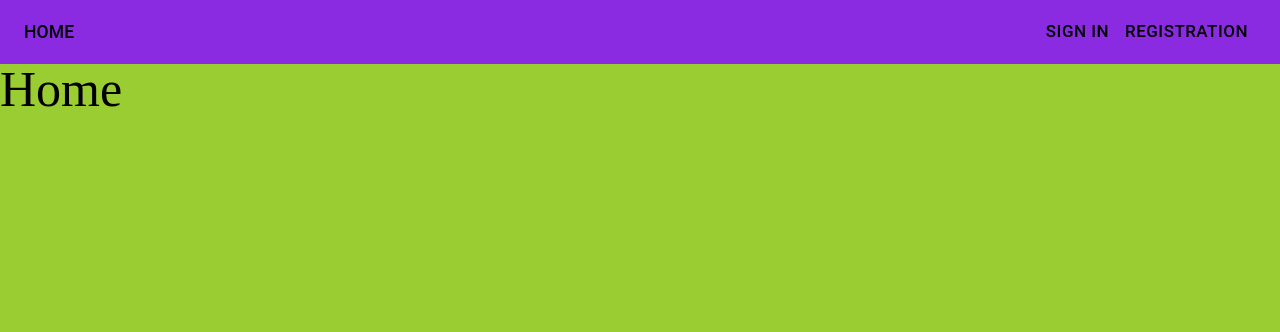
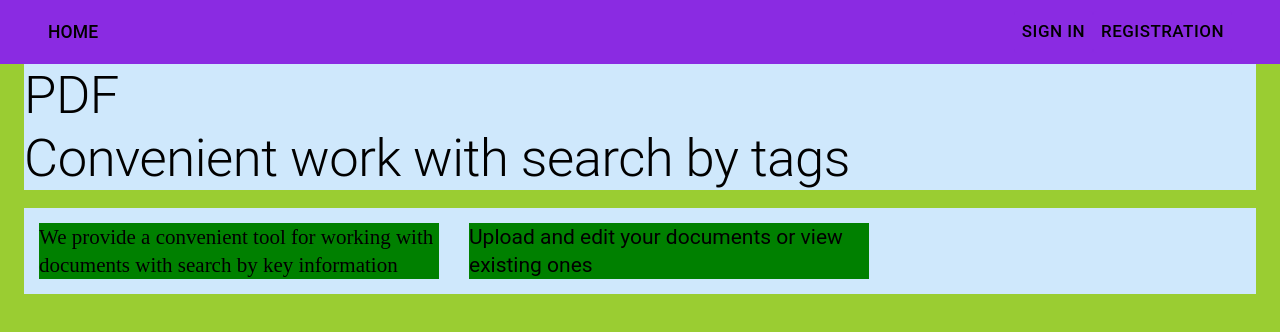
Before and after one commit to aamaksimenko/test_project, a React (Create React App) app: page / in a window 1280 px wide. Shown: the top 332 px of the page. Built offline with nearby package versions, Linux system fonts and the light colour scheme.

Commit message:
homepage initial wireframe

```diff
--- a/src/components/Header/Header.jsx
+++ b/src/components/Header/Header.jsx
@@ -11,6 +11,7 @@ import Box from '@mui/material/Box';
 import Toolbar from '@mui/material/Toolbar';
 import Typography from '@mui/material/Typography';
 import Button from '@mui/material/Button';
+import Container from '@mui/material/Container';
 
 import Modal from '../Modal/Modal';
 import Login from '../Login/Login';
@@ -41,6 +42,7 @@ function Header() {
     <>
       <Box>
         <AppBar position="static" sx={{ backgroundColor: 'blueviolet' }}>
+          <Container maxWidth="xl">
             <Toolbar>
               <Typography color="black" variant="h6" component="div" sx={{ flexGrow: 1 }}>
                 <Link to="/">HOME</Link>
@@ -57,12 +59,12 @@ function Header() {
                 </nav>
               )}
             </Toolbar>
+          </Container>
         </AppBar>
       </Box>
       <Modal isOpen={openL} message={inputL} />
       <Modal isOpen={openR} message={inputR} />
     </>
-
   );
 }
 
--- a/src/pages/HomePage/HomePage.jsx
+++ b/src/pages/HomePage/HomePage.jsx
@@ -1,11 +1,42 @@
 import React, { memo } from 'react';
+
+import Container from '@mui/material/Container';
+import Box from '@mui/material/Box';
+import Typography from '@mui/material/Typography';
 
 import { styleHomePage } from '../../style/style';
 
 function HomePage() {
   return (
     <div className="content-page" style={styleHomePage}>
-      Home
+      <Container maxWidth="xl">
+        <Box sx={{ bgcolor: '#cfe8fc' }}>
+          <Typography variant="h2" component="div" gutterBottom>
+            PDF
+            {' '}
+            <br />
+            Convenient work with search by tags
+          </Typography>
+        </Box>
+        <Box sx={{ bgcolor: '#cfe8fc', display: 'flex' }}>
+          <Typography
+            variant="h5"
+            component="div"
+            gutterBottom
+            sx={{
+              flex: '0 1 400px',
+              margin: '15px',
+              bgcolor: 'green',
+              fontFamily: 'Titan one',
+            }}
+          >
+            We provide a convenient tool for working with documents with search by key information
+          </Typography>
+          <Typography variant="h5" component="div" gutterBottom sx={{ flex: '0 1 400px', margin: '15px', bgcolor: 'green' }}>
+            Upload and edit your documents or view existing ones
+          </Typography>
+        </Box>
+      </Container>
     </div>
   );
 }
```
Lines whose indentation alone changed are shown as unchanged.
